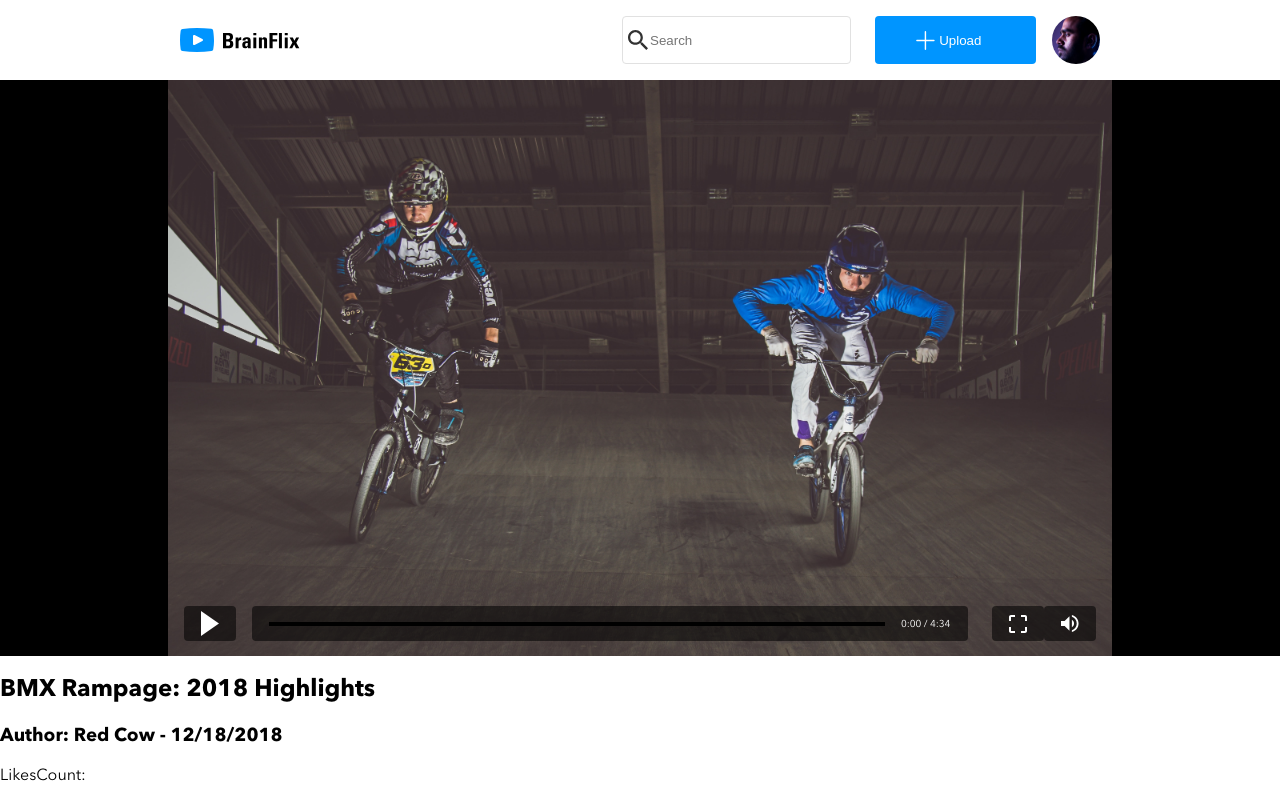
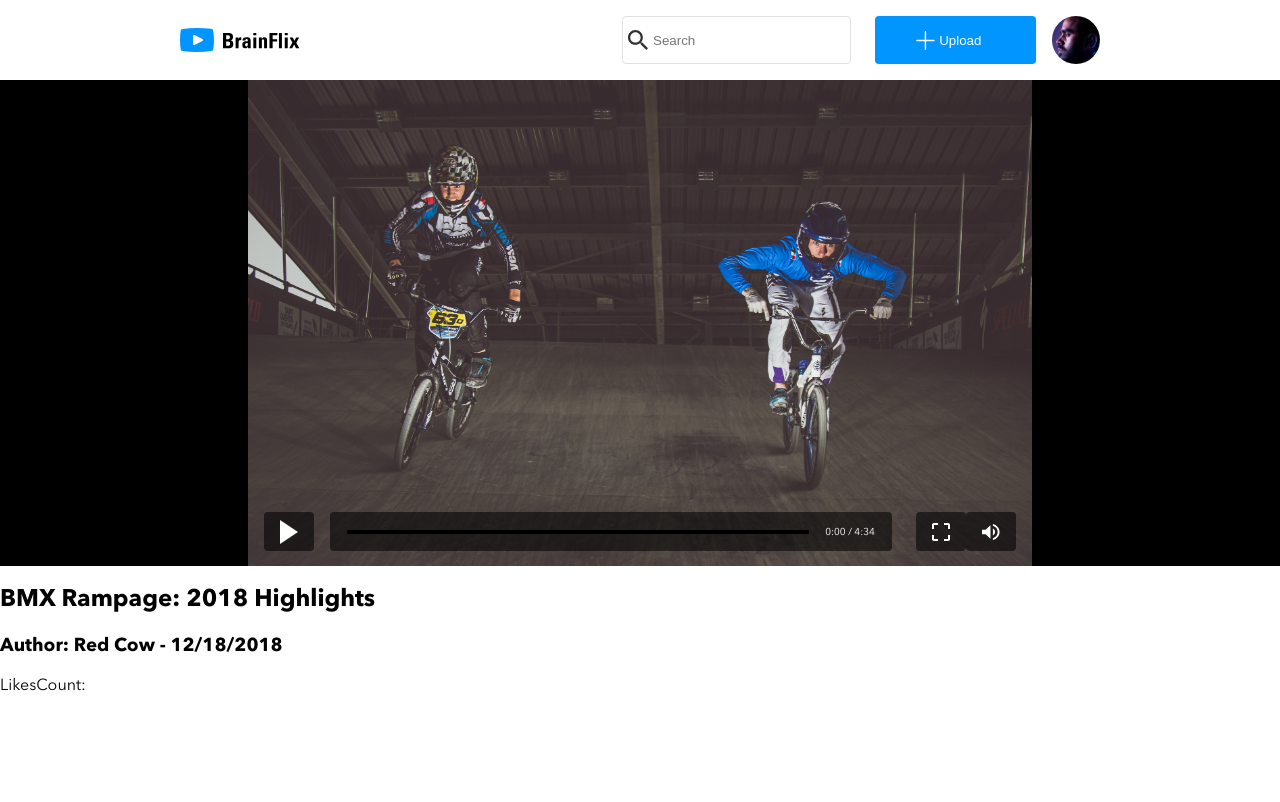
Before and after one commit to mkimsing/BrainFlix, a React (Create React App) app in the folder sprint1/: page / in a window 1280 px wide. Built offline with nearby package versions, Linux system fonts and the light colour scheme.

Commit message:
Refactor video frame JS to own component file and minor styling fixes

```diff
--- a/sprint1/src/App.js
+++ b/sprint1/src/App.js
@@ -1,5 +1,6 @@
 import React from "react";
 import Header from "./components/header";
+import VideoFrame from "./components/videoFrame";
 import "./styling/App.css";
 import videoImg from "./assets/Images/video-list-0.jpg";
 
@@ -21,38 +22,8 @@ function App() {
   return (
     <div>
       <Header />
-      <VideoBlock source={videoImg} />
+      <VideoFrame source={videoImg} />
       <VideoMeta {...videoData} />
-    </div>
-  );
-}
-
-// =============================================================================
-//            Video
-// =============================================================================
-function VideoBlock(props) {
-  return (
-    <div className="video">
-      <div className="video__container">
-        <video className="video__frame" poster={props.source} />
-        <VideoControls />
-      </div>
-    </div>
-  );
-}
-
-function VideoControls() {
-  return (
-    <div className="video__controls">
-      <button className="play" />
-      <div className="scrubBar">
-        <div className="scrubBar__timeline">
-          <div className="scrubBar__scrub" />
-        </div>
-        <div className="scrubBar__time"> 0:00 / 4:34 </div>
-      </div>
-      <button className="fullscreen" />
-      <button className="volume" />
     </div>
   );
 }
--- /dev/null
+++ b/sprint1/src/components/videoFrame.js
@@ -0,0 +1,32 @@
+import React from "react";
+// =============================================================================
+//            Video Frame/Player
+// =============================================================================
+function Video(props) {
+  return (
+    <div className="video">
+      <div className="video__container">
+        <video className="video__frame" poster={props.source} />
+        <VideoControls />
+      </div>
+    </div>
+  );
+}
+
+function VideoControls() {
+  return (
+    <div className="video__controls">
+      <button className="play" />
+      <div className="scrubBar">
+        <div className="scrubBar__timeline">
+          <div className="scrubBar__scrub" />
+        </div>
+        <div className="scrubBar__time"> 0:00 / 4:34 </div>
+      </div>
+      <button className="fullscreen" />
+      <button className="volume" />
+    </div>
+  );
+}
+
+export default Video;
--- a/sprint1/src/styling/App.css
+++ b/sprint1/src/styling/App.css
@@ -63,7 +63,7 @@ header {
   background: url("../assets/Icons/SVG/Icon-search.svg") no-repeat;
   background-size: 20px;
   background-position: 5px 50%;
-  text-indent: calc(20px + 5px);
+  text-indent: calc(20px + 8px);
   border: 1px #e1e1e1 solid;
   border-radius: 4px;
   -webkit-box-sizing: border-box;
@@ -180,7 +180,7 @@ header {
   position: absolute;
   bottom: 15px;
   width: 100%;
-  height: calc(5 *3%);
+  height: 15%;
 }
 
 .video__controls button,
@@ -281,13 +281,16 @@ header {
 }
 
 @media (min-width: 1280px) {
+  .video {
+    height: 38vw;
+  }
   .video__container {
-    margin-left: 168px;
-    margin-right: 168px;
+    margin-left: 248px;
+    margin-right: 248px;
   }
   .video__controls {
-    height: 6%;
-    width: calc(100% - 336px);
+    height: 8%;
+    width: calc(100% - calc(2 *248px));
   }
   .video__controls .scrubBar__timeline {
     width: calc(
--- a/sprint1/src/styling/partials/_header.scss
+++ b/sprint1/src/styling/partials/_header.scss
@@ -34,7 +34,7 @@ header {
       background: url("../assets/Icons/SVG/Icon-search.svg") no-repeat;
       background-size: $search-img-size;
       background-position: 5px 50%;
-      text-indent: calc(#{$search-img-size} + 5px);
+      text-indent: calc(#{$search-img-size} + 8px);
 
       border: 1px #e1e1e1 solid;
       border-radius: 4px;
--- a/sprint1/src/styling/partials/_video.scss
+++ b/sprint1/src/styling/partials/_video.scss
@@ -23,11 +23,10 @@
     position: absolute;
     bottom: 15px;
     width: 100%;
+    height: 15%;
 
     //Variables
     $scrubHeight: 3%;
-    $buttonHeight: calc(5 *#{$scrubHeight}); //TODO refactor out this
-    height: $buttonHeight;
 
     button,
     .scrubBar {
@@ -124,16 +123,18 @@
   }
 } //Closes tablet media query
 
+$desktop-video-margin: 248px;
 @media (min-width: 1280px) {
   .video {
+    height: 38vw;
     &__container {
-      margin-left: 168px;
-      margin-right: 168px;
+      margin-left: $desktop-video-margin;
+      margin-right: $desktop-video-margin;
     }
 
     &__controls {
-      height: 6%;
-      width: calc(100% - 336px);
+      height: 8%;
+      width: calc(100% - calc(2 *#{$desktop-video-margin}));
 
       .scrubBar {
         // justify-content: center;
```
Also changed, not shown: 1 other file (tests, documents, lock files or other folders).
